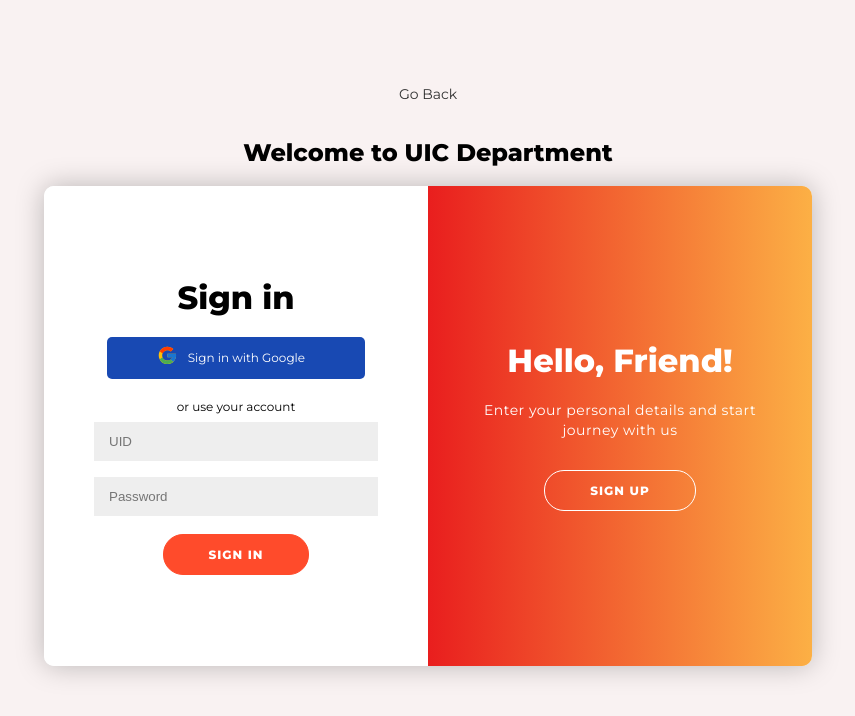
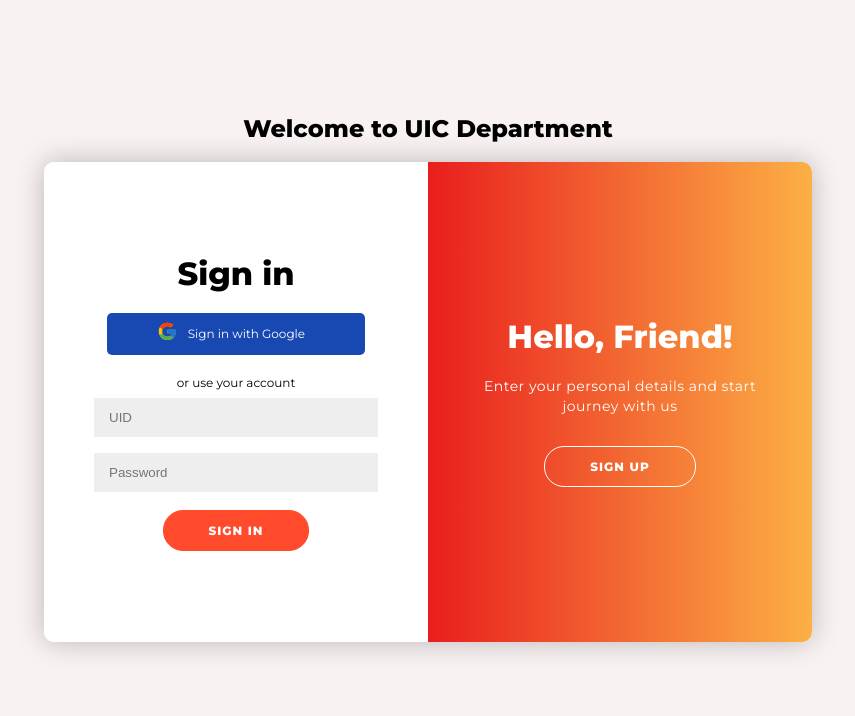
Before and after one commit to Rish7223/Collage-Minor-Project, a Next.js app: page /login in a window 1280 px wide. Shown: the top 716 px of the page, without its empty margins (212-1067 px from the left). Built offline with nearby package versions, Linux system fonts and the light colour scheme; no server answers.

Commit message:
little change

```diff
--- a/pages/login.js
+++ b/pages/login.js
@@ -23,9 +23,6 @@ const Login = () => {
         <title>Authentication | UIC Project</title>
       </Head>
       <div id="login">
-        <a href="https://uicminorproject.netlify.app/" className="goBack">
-          go back
-        </a>
         {authState.alert && <Alert message={authState.alert} />}
         <h2>Welcome to UIC Department</h2>
         <div className="container" id="container">
```
